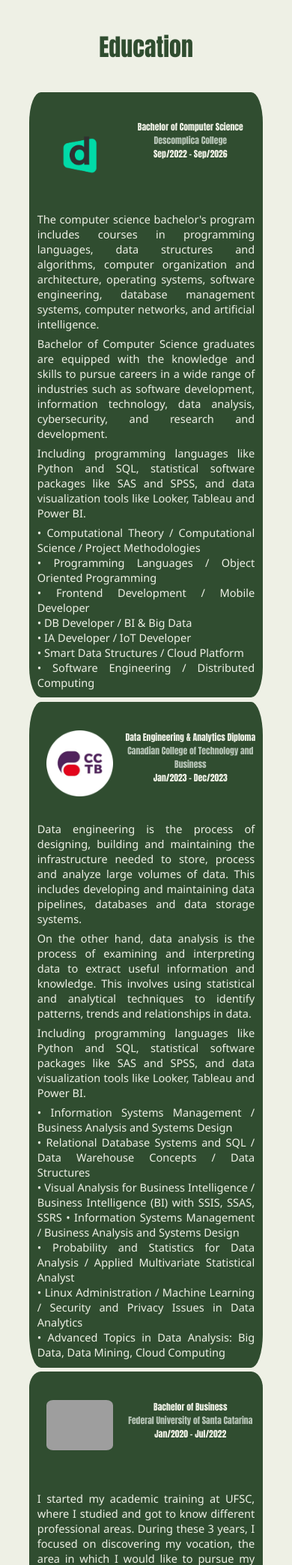
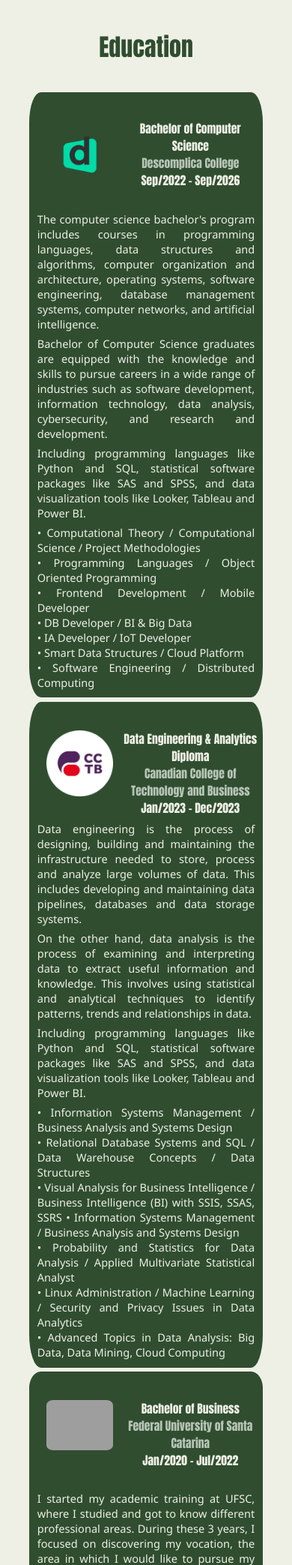
Before and after one commit to andrehaffner/flask_andrehaffner, a Python web app: template templates/education.html in a window 390 px wide. Shown: the part 80-2167 px from the top of the page at 75% size. Run offline with Jinja, Linux system fonts and the light colour scheme; the template is opened without the code that fills it, so the values that code supplies are empty; some libraries are stand-ins or nearby versions; grey boxes are pictures that could not be loaded.

Commit message:
title sizes mobile

```diff
--- a/static/stylesheets/certificates.css
+++ b/static/stylesheets/certificates.css
@@ -69,7 +69,7 @@
     margin: auto;
     padding: 5%;
     text-align: center;
-    font-size: 1.2vw;
+    font-size: 2vw;
 }
 
 .title {
--- a/static/stylesheets/education.css
+++ b/static/stylesheets/education.css
@@ -87,7 +87,7 @@
     margin: auto;
     text-align: center;
     width: 60%;
-    font-size: 1.5vw;
+    font-size: 2vw;
 }
 
 .text2 {
--- a/static/stylesheets/professional.css
+++ b/static/stylesheets/professional.css
@@ -79,7 +79,7 @@
     margin-top: 5%;
     text-align: center;
     width: 60%;
-    font-size: 1.2vw;
+    font-size: 2vw;
 }
 
 .text2 {
```
